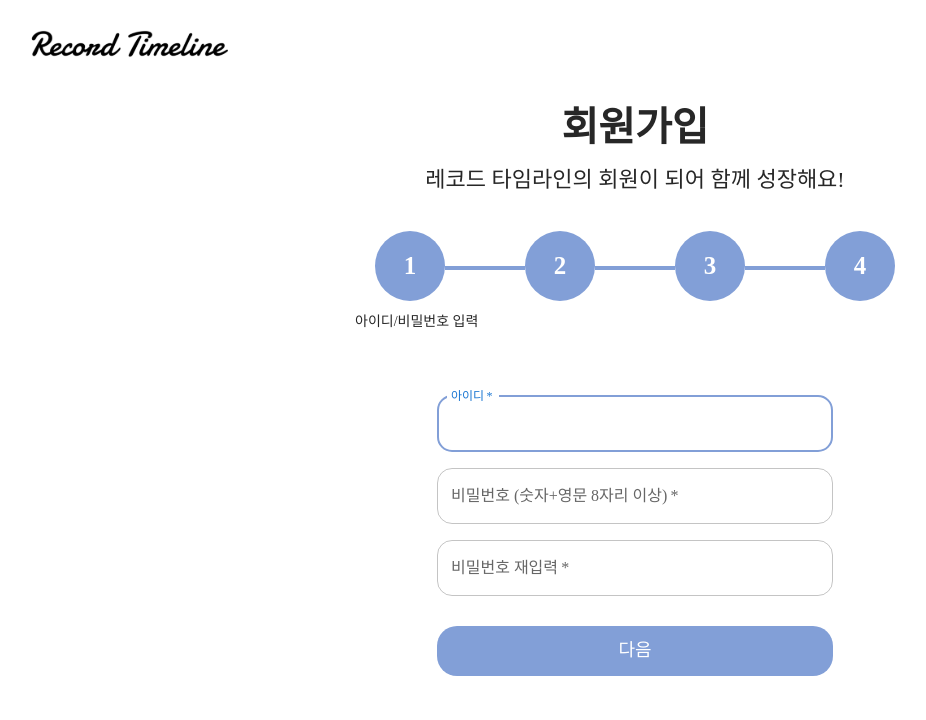
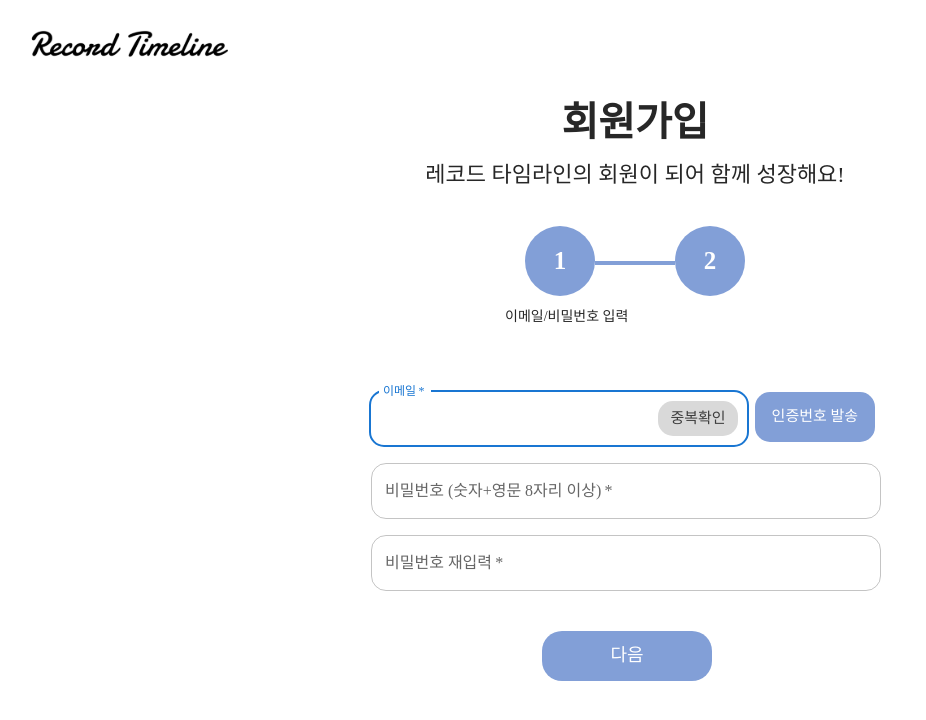
Before and after one commit to Record-Timeline/Front, a React (Create React App) app: page /signup in a window 1280 px wide. Shown: the top 720 px of the page, without its empty margins (5-931 px from the left). Built offline with nearby package versions, Linux system fonts and the light colour scheme.

Commit message:
Feat: 아이디-> 이메일 수정 및 중복확인, 인증번호 발송 버튼 추가

```diff
--- a/src/pages/SignUp.jsx
+++ b/src/pages/SignUp.jsx
@@ -12,7 +12,9 @@ import {
 } from "@mui/material/";
 import { createTheme, ThemeProvider } from "@mui/material/styles";
 import Button from "../components/common/Button";
+
 export default function SignUp() {
+  const [passwordError, setPasswordError] = useState(false); // 에러 상태
   //폰트 설정
   const theme = createTheme({
     typography: {
@@ -28,7 +30,6 @@ export default function SignUp() {
       },
       "& .MuiOutlinedInput-root": {
         "&.Mui-focused fieldset": {
-          borderColor: "#829FD7",
           color: "#829FD7",
         },
       },
@@ -36,8 +37,17 @@ export default function SignUp() {
         // 에러 상태일 때
         borderColor: "#f44336",
       },
+      position: "relative",
     },
   })(TextField);
+
+  // 비밀번호 입력 시 유효성 검사
+  const handlePasswordChange = useCallback((e) => {
+    const password = e.target.value;
+    const passwordRegex = /^(?=.*[a-zA-Z])(?=.*\d).{8,}$/;
+    const isValidPassword = passwordRegex.test(password);
+    setPasswordError(!isValidPassword);
+  }, []);
 
   return (
     <SignUpWrap>
@@ -49,20 +59,20 @@ export default function SignUp() {
           <StageWrap>
             <NumCircle marginLeft="20px">1</NumCircle>
             <NumLine />
-            <NumCircle>2</NumCircle> <NumLine />
-            <NumCircle>3</NumCircle> <NumLine />
-            <NumCircle marginRight="20px">4</NumCircle>
+            <NumCircle marginRight="20px">2</NumCircle>
           </StageWrap>
-          <NumText>아이디/비밀번호 입력</NumText>
+          <NumText>이메일/비밀번호 입력</NumText>
         </NumBox>
         <ThemeProvider theme={theme}>
-          <Container component="main" maxWidth="xs">
-            <CssBaseline />
-            <Box
+          <Container
+            component="main"
             sx={{
-                marginTop: 8,
+              margin: "0px 16px 0px 0px",
+              maxWidth: "560px",
+              width: "560px",
             }}
           >
+            <CssBaseline />
             <FormControl
               component="fieldset"
               variant="standard"
@@ -74,7 +84,15 @@ export default function SignUp() {
               }}
             >
               <Grid container spacing={2}>
-                  <Grid item xs={12}>
+                <EmailBox>
+                  <Grid
+                    item
+                    xs={12}
+                    sm={9}
+                    sx={{
+                      padding: "16px 0px 0px 13px",
+                    }}
+                  >
                     <StyledTextField
                       required
                       autoFocus
@@ -82,14 +100,18 @@ export default function SignUp() {
                       type="email"
                       id="email"
                       name="email"
-                      label="아이디"
+                      label="이메일"
                       InputProps={{
                         style: {
                           borderRadius: "15px",
+                          width: "380px",
                         },
                       }}
                     />
                   </Grid>
+                  <ConfirmButton>중복확인</ConfirmButton>
+                  <SendButton>인증번호 발송</SendButton>
+                </EmailBox>
                 <Grid item xs={12}>
                   <StyledTextField
                     required
@@ -101,8 +123,16 @@ export default function SignUp() {
                     InputProps={{
                       style: {
                         borderRadius: "15px",
+                        width: "510px",
                       },
                     }}
+                    onChange={handlePasswordChange}
+                    error={passwordError}
+                    helperText={
+                      passwordError
+                        ? "숫자와 영문자를 포함한 8자리 이상의 비밀번호를 입력하세요."
+                        : ""
+                    }
                   />
                 </Grid>
                 <Grid item xs={12}>
@@ -116,16 +146,16 @@ export default function SignUp() {
                     InputProps={{
                       style: {
                         borderRadius: "15px",
+                        width: "510px",
                       },
                     }}
                   />
                 </Grid>
               </Grid>
-                <Button width="396px" height="50px" margin="30px 0px 0px 0px">
+              <Button width="170px" height="50px" margin="40px 0px 0px 0px">
                 다음
               </Button>
             </FormControl>
-            </Box>
           </Container>
         </ThemeProvider>
       </SignUpBox>
@@ -184,7 +214,7 @@ const NumCircle = styled.div`
   margin-right: ${(props) => props.marginRight};
 `;
 const NumBox = styled.div`
-  width: 560px;
+  width: 260px;
 `;
 
 const NumLine = styled.div`
@@ -197,3 +227,42 @@ const NumText = styled.div`
   font-size: 14px;
   margin-right: auto;
 `;
+
+const ConfirmButton = styled.div`
+  width: 80px;
+  height: 35px;
+  background-color: #d9d9d9;
+  border-radius: 15px;
+  color: #3d3d3d;
+  font-size: 15px;
+  text-align: center;
+  align-items: center;
+  display: flex;
+  justify-content: center;
+  cursor: pointer;
+  position: absolute;
+  top: 10px;
+  right: 145px;
+`;
+
+const SendButton = styled.div`
+  background-color: #829fd7;
+  color: white;
+  font-size: 15px;
+  text-align: center;
+  align-items: center;
+  display: flex;
+  justify-content: center;
+  cursor: pointer;
+  width: 120px;
+  height: 50px;
+  border-radius: 15px;
+  margin-left: 8px;
+  margin-top: 12px;
+`;
+
+const EmailBox = styled.div`
+  display: flex;
+  justify-content: center;
+  align-items: center;
+`;
```
Lines whose indentation alone changed are shown as unchanged.
